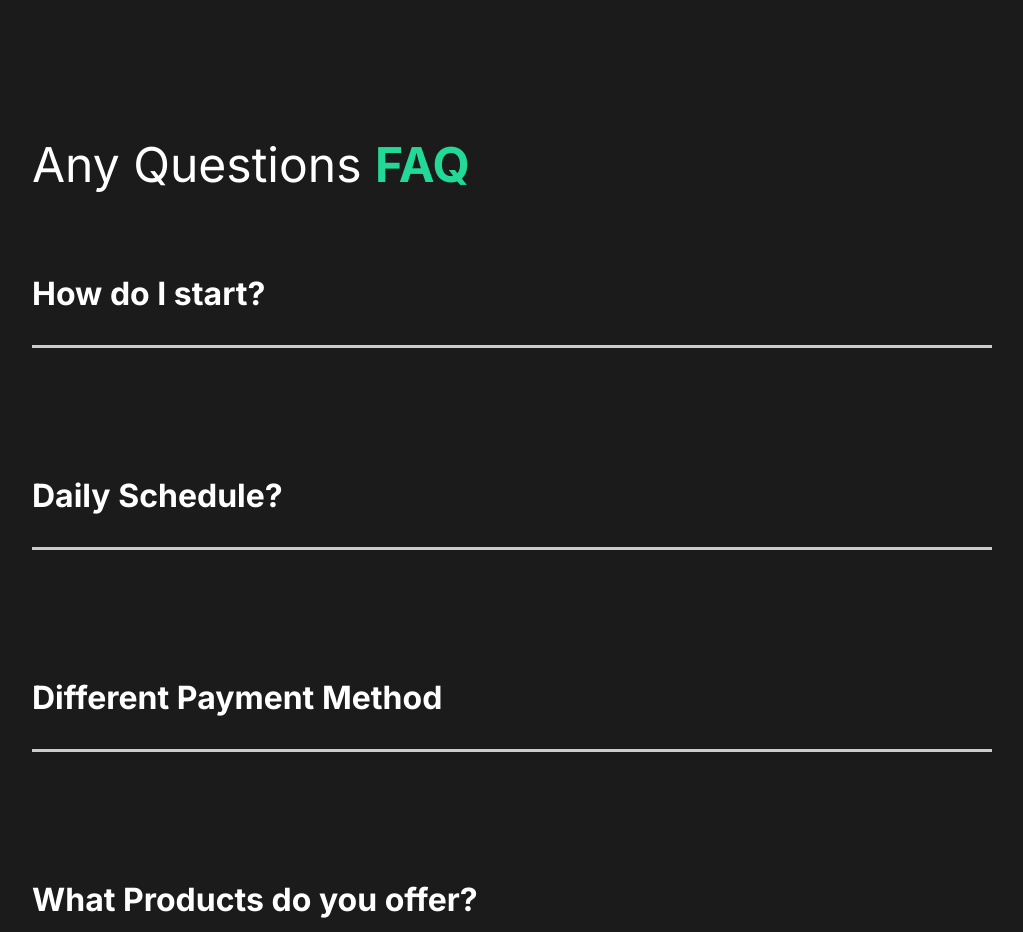
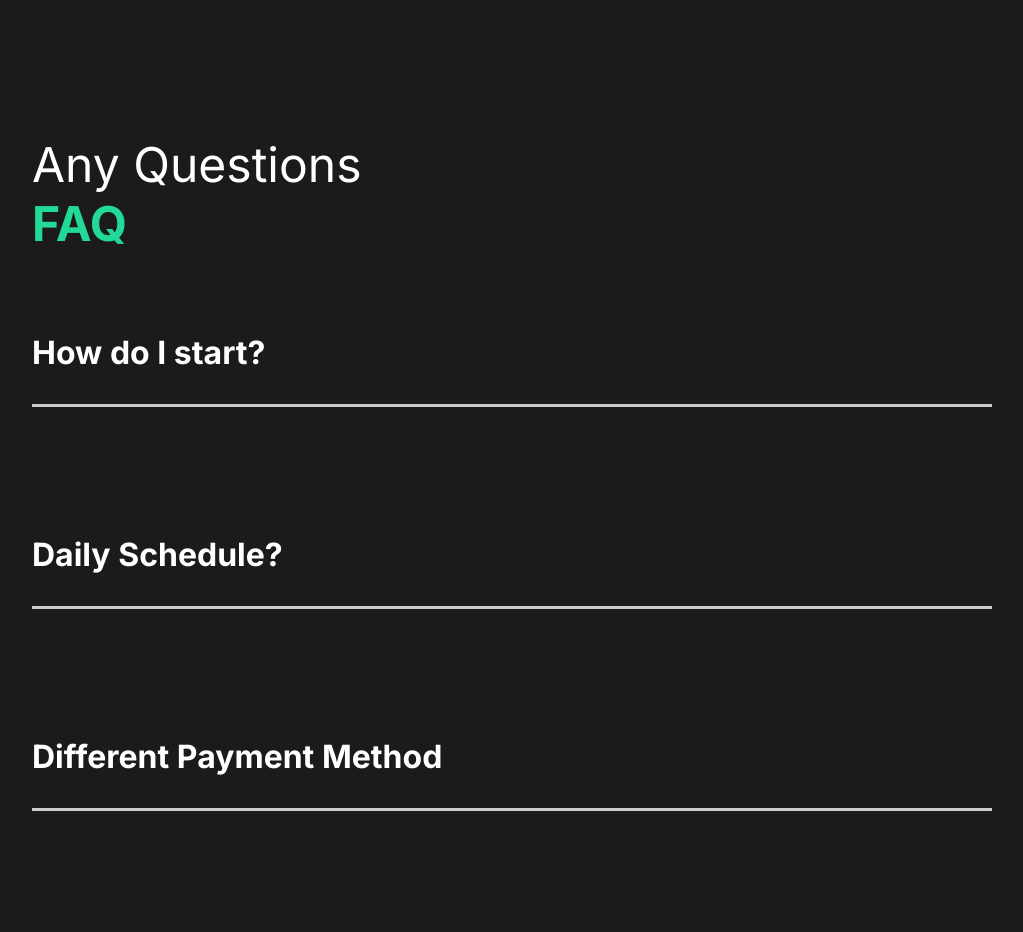
Before and after one commit to towerbrother/personalPortfolio-app, a React (Create React App) app: page / in a window 1280 px wide. Shown: the part 2060-2992 px from the top of the page, without its empty margins (128-1151 px from the left). Built offline with nearby package versions, Linux system fonts and the light colour scheme.

Commit message:
Created custom hook for scroll animation.

```diff
--- a/src/animations.js
+++ b/src/animations.js
@@ -34,3 +34,8 @@ export const lineAnimation = {
   hidden: { width: "0%" },
   show: { width: "100%", transition: { duration: 1 } },
 };
+
+export const scrollRevealAnimation = {
+  hidden: { opacity: 0, scale: 1.2, transition: { duration: 0.5 } },
+  show: { opacity: 1, scale: 1, transition: { duration: 0.5 } },
+};
--- a/src/components/AboutSection.js
+++ b/src/components/AboutSection.js
@@ -1,6 +1,7 @@
 import React from "react";
 import Wave from "./Wave";
 import home1 from "../img/home1.png";
+import styled from "styled-components";
 import {
   StyledLayout,
   StyledDescription,
@@ -12,7 +13,7 @@ import { fadeAnimation, photoAnimation } from "../animations";
 
 const AboutSection = () => {
   return (
-    <StyledLayout>
+    <StyledAbout>
       <StyledDescription>
         <motion.div className="title" variants={fadeAnimation}>
           <StyledHide>
@@ -38,8 +39,10 @@ const AboutSection = () => {
         />
       </StyledImage>
       <Wave />
-    </StyledLayout>
+    </StyledAbout>
   );
 };
 
 export default AboutSection;
+
+const StyledAbout = styled(StyledLayout)``;
--- a/src/components/FAQSection.js
+++ b/src/components/FAQSection.js
@@ -3,12 +3,20 @@ import Toggle from "./Toggle";
 import styled from "styled-components";
 import { StyledLayout } from "./../styles";
 import { AnimateSharedLayout } from "framer-motion";
+import { scrollRevealAnimation } from "./../animations";
+import { useScroll } from "./useScroll";
 
 const FAQSection = () => {
+  const [element, controls] = useScroll();
   return (
-    <FAQ>
+    <FAQ
+      ref={element}
+      variants={scrollRevealAnimation}
+      initial="hidden"
+      animate={controls}
+    >
       <h2>
-        Any Questions <span style={{ display: "inline" }}>FAQ</span>
+        Any Questions <span>FAQ</span>
       </h2>
       <AnimateSharedLayout>
         <Toggle title="How do I start?">
--- a/src/components/ServicesSection.js
+++ b/src/components/ServicesSection.js
@@ -6,10 +6,18 @@ import teamwork from "../img/teamwork.svg";
 import home2 from "../img/home2.png";
 import styled from "styled-components";
 import { StyledLayout, StyledDescription, StyledImage } from "./../styles";
+import { scrollRevealAnimation } from "./../animations";
+import { useScroll } from "./useScroll";
 
 const ServicesSection = () => {
+  const [element, controls] = useScroll();
   return (
-    <StyledServices>
+    <StyledServices
+      ref={element}
+      variants={scrollRevealAnimation}
+      initial="hidden"
+      animate={controls}
+    >
       <StyledDescription>
         <h2>
           High <span>quality</span> services
--- /dev/null
+++ b/src/components/useScroll.js
@@ -0,0 +1,9 @@
+import { useInView } from "react-intersection-observer";
+import { useAnimation } from "framer-motion";
+
+export const useScroll = () => {
+  const controls = useAnimation();
+  const [element, view] = useInView({ threshold: 0.4 });
+  view ? controls.start("show") : controls.start("hidden");
+  return [element, controls];
+};
--- a/src/styles.js
+++ b/src/styles.js
@@ -1,6 +1,7 @@
 import styled from "styled-components";
+import { motion } from "framer-motion";
 
-export const StyledLayout = styled.div`
+export const StyledLayout = styled(motion.div)`
   min-height: 90vh;
   display: flex;
   align-items: center;
```
Also changed, not shown: 1 other file (tests, documents, lock files or other folders).
